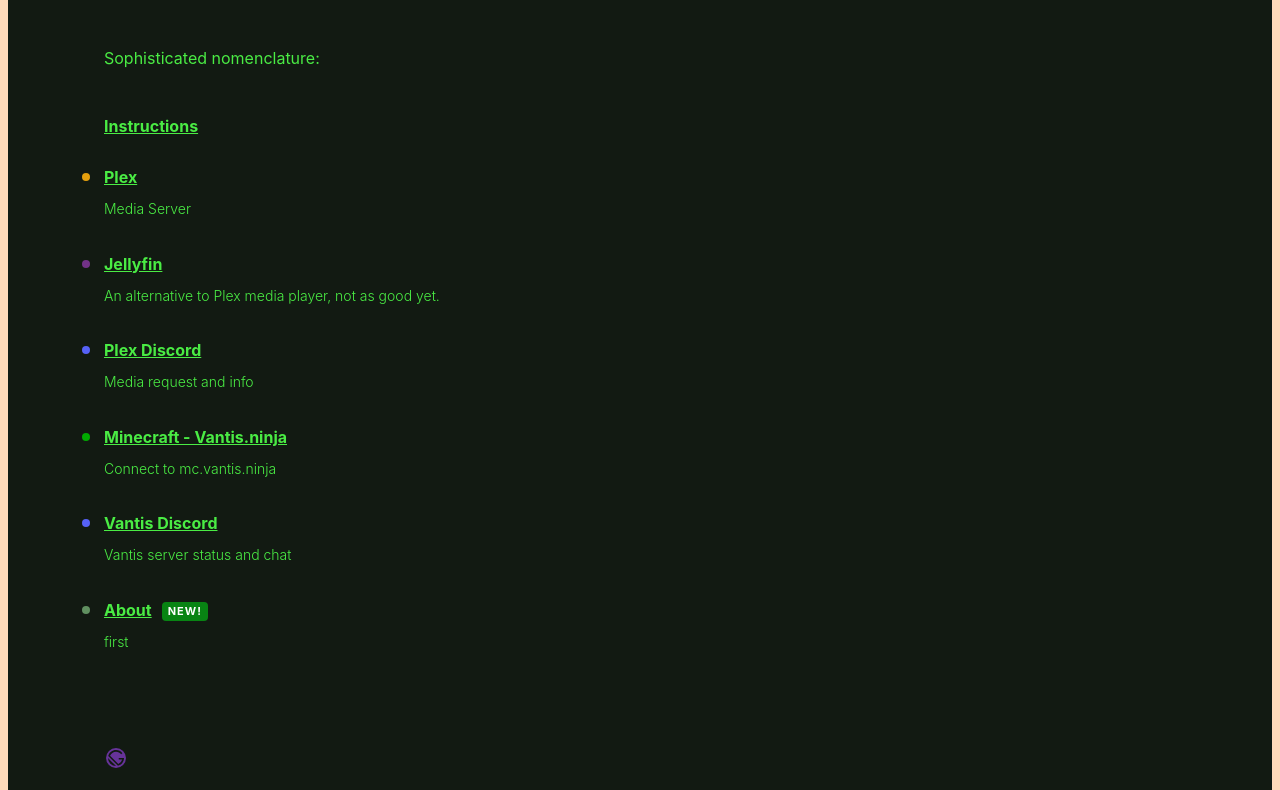
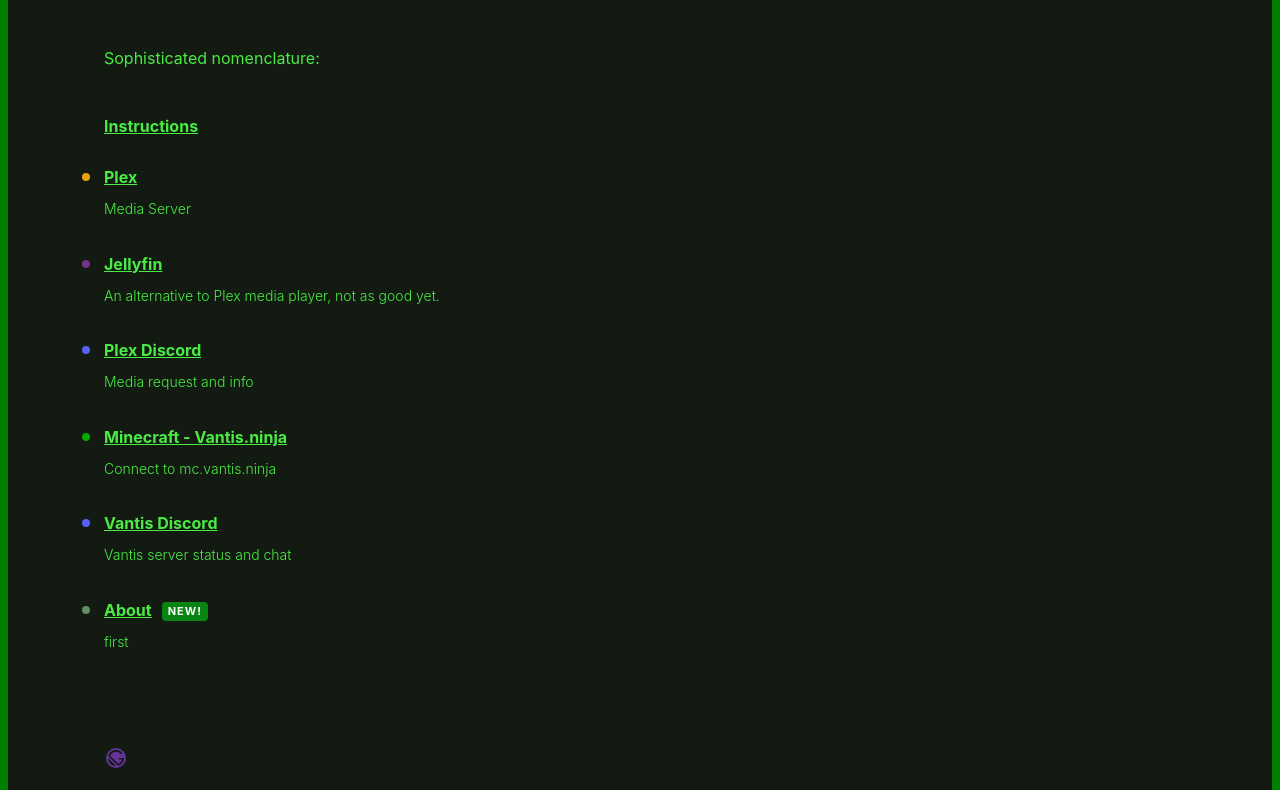
Before and after one commit to sybenx/syb.lol, a Gatsby site: page / in a window 1280 px wide. Shown: the part 198-988 px from the top of the page. Built offline with nearby package versions, Linux system fonts and the light colour scheme; Gatsby itself is replaced by a stand-in of ours.

Commit message:
changed background color

```diff
--- a/src/styles/global.css
+++ b/src/styles/global.css
@@ -1,5 +1,5 @@
 html {
-  background-color: peachpuff;
+  background-color: green;
 }
 
 a {
```
